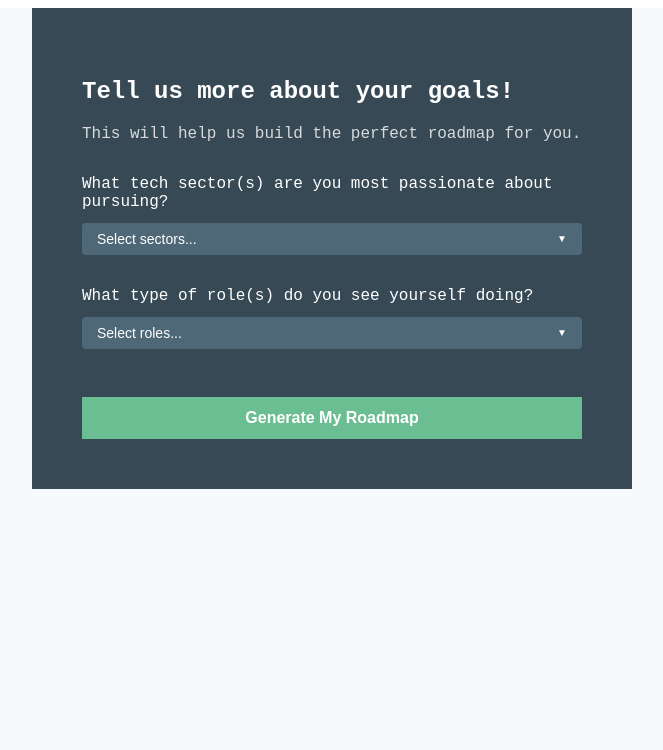
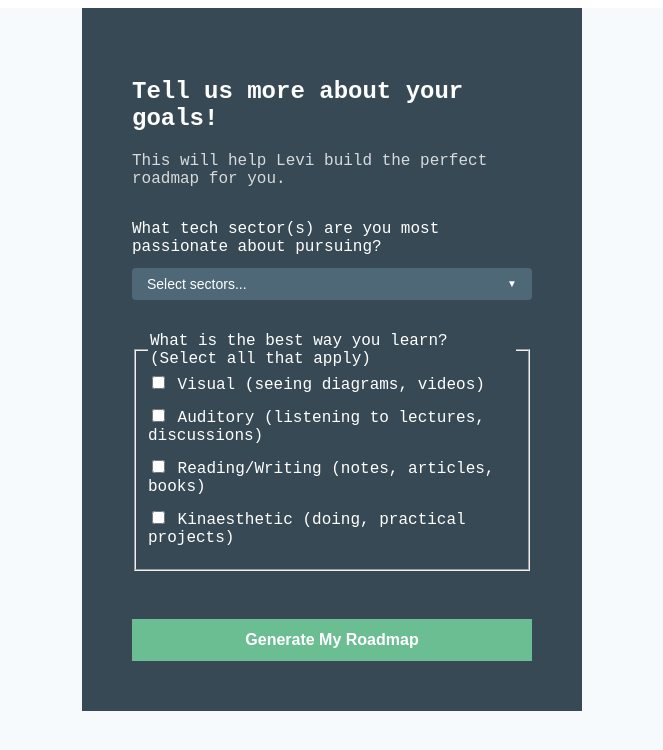
Before and after one commit to es2323/PROJECT-LEVI, a Vue app in the folder frontend/: page / in a window 1280 px wide. Shown: the top 750 px of the page, without its empty margins (308-971 px from the left). Built offline with nearby package versions, Linux system fonts and the light colour scheme.

Commit message:
Task: Q1 and Q2 fixed, added Q3

```diff
--- a/frontend/src/components/MultiSelectDropdown.vue
+++ b/frontend/src/components/MultiSelectDropdown.vue
@@ -112,7 +112,7 @@ watch(() => props.modelValue, (newValue) => {
   border-radius: 4px;
   margin-top: 4px;
   z-index: 10;
-  max-height: 200px;
+  max-height: 400px;
   overflow-y: auto;
 }
 ul {
@@ -134,7 +134,7 @@ input[type="checkbox"] {
   margin-right: 10px;
 }
 .other-input {
-  width: calc(100% - 20px);
+  width: calc(100% - 50px);
   margin: 0 10px 10px 10px;
   padding: 8px;
   border: 1px solid #374954;
--- a/frontend/src/components/Questionnaire.vue
+++ b/frontend/src/components/Questionnaire.vue
@@ -1,7 +1,7 @@
 <template>
   <div class="questionnaire-container">
     <h2>Tell us more about your goals!</h2>
-    <p class="subtitle">This will help us build the perfect roadmap for you.</p>
+    <p class="subtitle">This will help Levi build the perfect roadmap for you.</p>
 
     <form @submit.prevent="handleSubmit" class="form-wrapper">
       <div class="form-group">
@@ -13,14 +13,47 @@
         />
       </div>
 
-      <div class="form-group">
-        <label>What type of role(s) do you see yourself doing?</label>
-        <MultiSelectDropdown
-          :options="dynamicRoleOptions"
-          v-model="formData.roles"
-          placeholder="Select roles..."
-        />
+      <div v-if="formData.sectors.length > 0" class="form-group">
+        <label>What type of role(s) do you see yourself doing? Don't worry if you aren't sure yet.</label>
+        <div v-for="role in dynamicRoleOptions" :key="role.value" class="checkbox-group">
+          <label>
+            <input type="checkbox" :value="role.value" v-model="formData.roles.predefined">
+            {{ role.label }}
+          </label>
+        </div>
+
+        <div class="other-group">
+          <label>Enter a custom role!</label>
+          <input type="text" placeholder="e.g., Technical Writer" v-model="formData.roles.genericOther">
+        </div>
+
+        <div v-for="customSector in customSectors" :key="customSector" class="other-group">
+          <label>What do you have in mind for '{{ customSector }}'?</label>
+          <input type="text" placeholder="Specify role..." v-model="formData.roles.customSectorRoles[customSector]">
+        </div>
       </div>
+
+      <fieldset class="form-group">
+        <legend>What is the best way you learn? (Select all that apply)</legend>
+        <div class="options-group">
+          <label>
+            <input type="checkbox" value="visual" v-model="formData.learningStyle">
+            Visual (seeing diagrams, videos)
+          </label>
+          <label>
+            <input type="checkbox" value="auditory" v-model="formData.learningStyle">
+            Auditory (listening to lectures, discussions)
+          </label>
+          <label>
+            <input type="checkbox" value="reading" v-model="formData.learningStyle">
+            Reading/Writing (notes, articles, books)
+          </label>
+          <label>
+            <input type="checkbox" value="kinaesthetic" v-model="formData.learningStyle">
+            Kinaesthetic (doing, practical projects)
+          </label>
+        </div>
+      </fieldset>
 
       <button type="submit">Generate My Roadmap</button>
     </form>
@@ -114,34 +147,46 @@ const rolesBySector = {
 // Use a single reactive object to hold all form data
 const formData = ref({
   sectors: [],
-  roles: [],
+  roles: {
+    predefined: [],      // For checkboxes, e.g., ['quant_dev']
+    genericOther: '',    // For the main 'Other' text box
+    customSectorRoles: {} // For the dynamic 'Other' text boxes, e.g., {'Architecture Technology': 'System Architect'}
+  },
+  learningStyle: [],
 });
 
 // --- DYNAMIC LOGIC ---
 
-// 2. THE COMPUTED PROPERTY: Automatically generates the role options
+// Computed property for predefined roles (no change here)
 const dynamicRoleOptions = computed(() => {
   console.log("Sectors changed:", formData.value.sectors);
-  if (formData.value.sectors.length === 0) {
-    return [];
-  }
+  if (formData.value.sectors.length === 0) return [];
+
   // Use flatMap to get a single list of roles from all selected sectors
   return formData.value.sectors
-    .filter(sector => rolesBySector[sector]) // Filter out 'other' selections
+    .filter(sector => rolesBySector[sector])
     .flatMap(sector => rolesBySector[sector]);
 });
 
-// 4. THE WATCHER: Cleans up selected roles if a sector is deselected
-watch(() => formData.value.sectors, (newSectors, oldSectors) => {
-  // If sectors were removed, we need to check if any selected roles are now invalid
-  if (newSectors.length < oldSectors.length) {
+// 2. NEW COMPUTED PROPERTY for custom sectors
+const customSectors = computed(() => {
+  // Find selections that start with 'other:', then extract the text after the colon
+  return formData.value.sectors
+    .filter(s => s.startsWith('other:'))
+    .map(s => s.split(':')[1]);
+});
+
+// Watcher to clean up role data when sectors change (slightly updated)
+watch(() => formData.value.sectors, () => {
     const validRoleValues = dynamicRoleOptions.value.map(option => option.value);
-    // Filter the roles to keep only those that are still valid
-    formData.value.roles = formData.value.roles.filter(role => {
-      // Keep 'other' selections, but remove specific roles that are no longer valid
-      return role.startsWith('other') || validRoleValues.includes(role);
-    });
-  }
+    formData.value.roles.predefined = formData.value.roles.predefined.filter(role => validRoleValues.includes(role));
+
+    // Clean up custom roles if the custom sector was removed
+    for (const sectorName in formData.value.roles.customSectorRoles) {
+        if (!customSectors.value.includes(sectorName)) {
+            delete formData.value.roles.customSectorRoles[sectorName];
+        }
+    }
 });
 
 function handleSubmit() {
@@ -164,7 +209,7 @@ body { /* This won't apply globally, just for context */
 }
 
 .questionnaire-container {
-  width: 500px;
+  width: 400px;
   margin: 0 auto;
   padding: 50px;
   background-color: #374954;
@@ -204,4 +249,21 @@ button {
   font-size: 16px;
   cursor: pointer;
 }
+
+.checkbox-group {
+  padding-left: 10px;
+}
+.other-group {
+  margin-top: 1rem;
+  padding-top: 1rem;
+  border-top: 1px solid #4F6877;
+}
+.other-group input {
+  width: 100%;
+  padding: 8px;
+  background-color: #fff;
+  border: none;
+  border-radius: 4px;
+  margin-top: 0.5rem;
+}
 </style>
```
